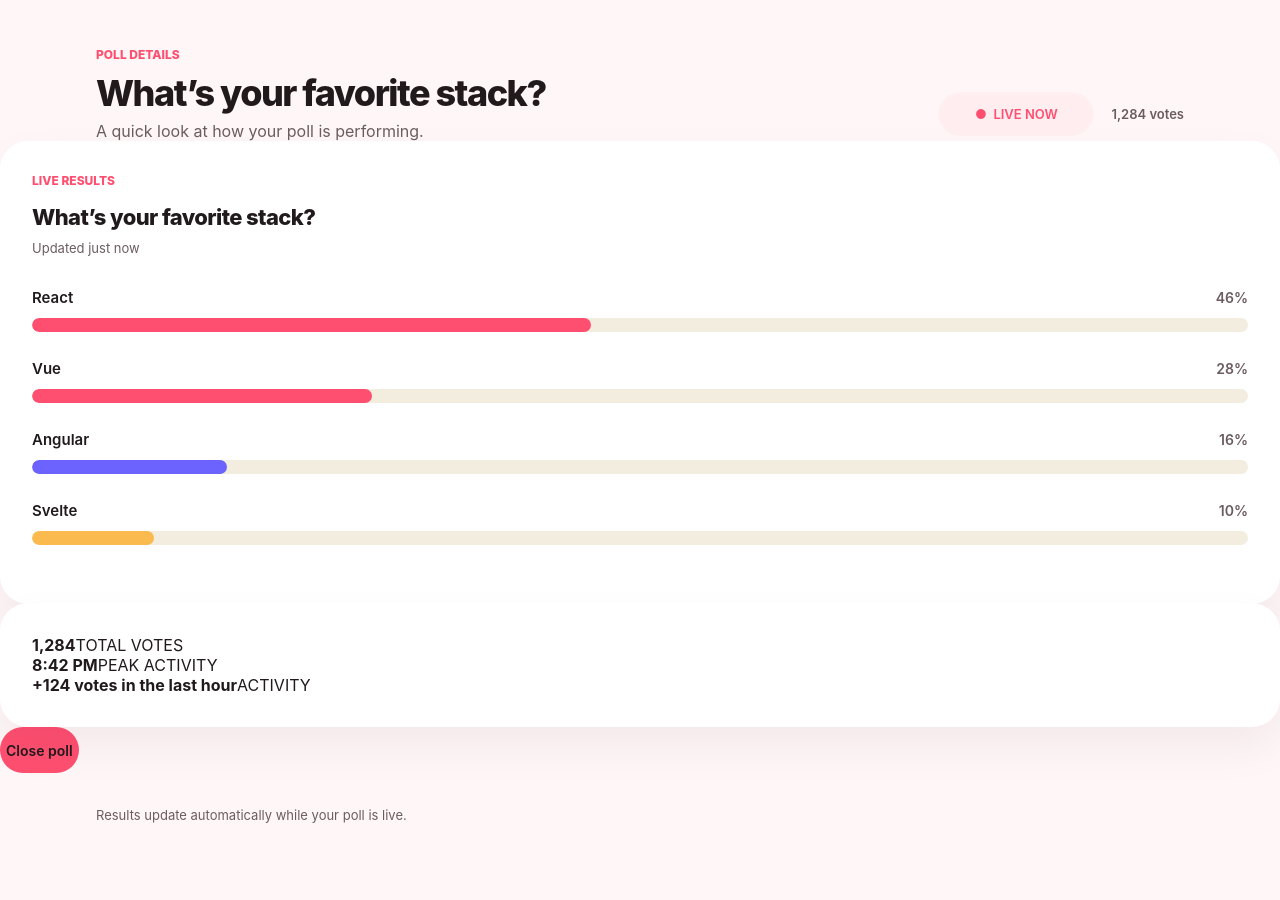
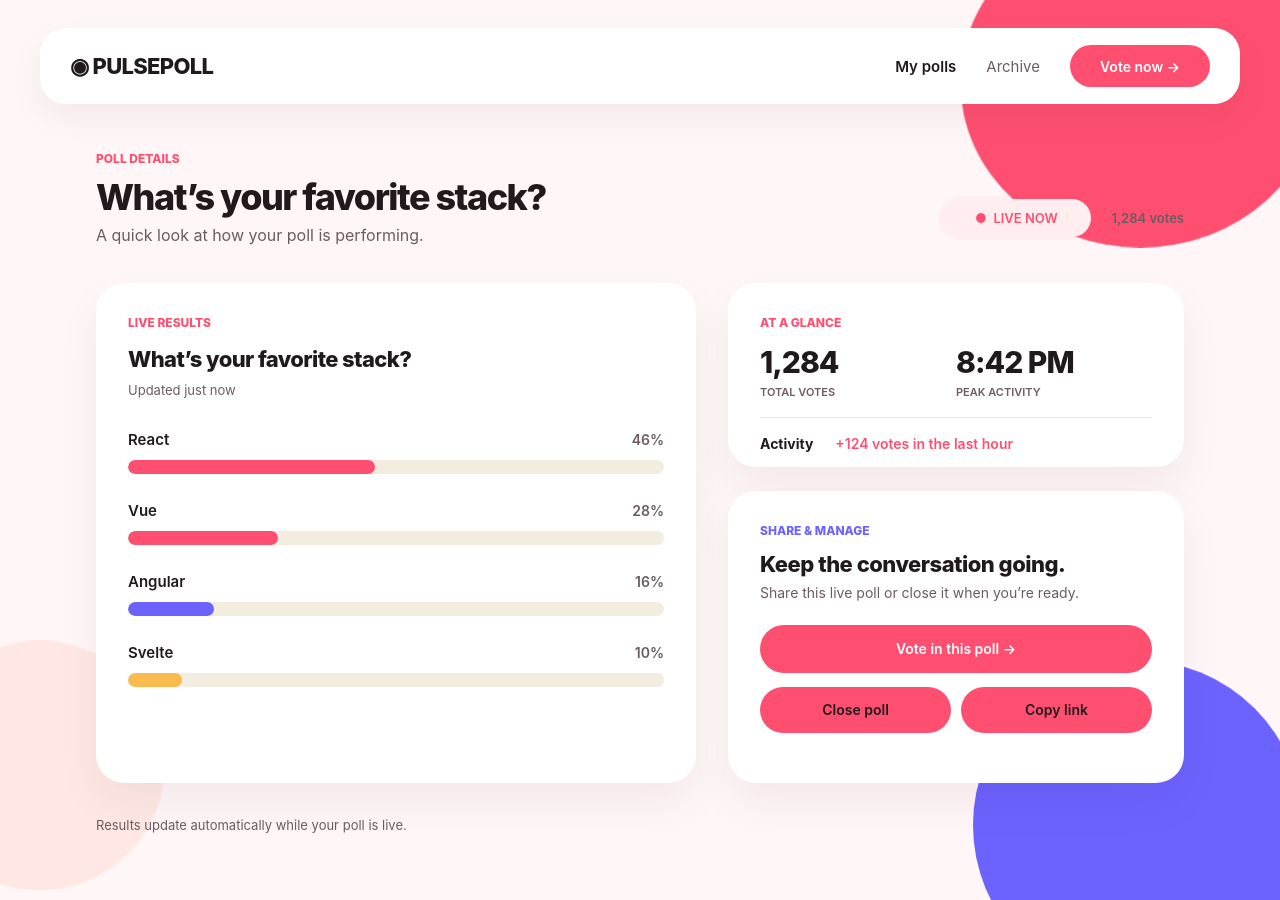
Before and after one commit to hari632/Pulse-Poll--Frontend, a React (Vite) app: page /p/1 in a window 1280 px wide. Built offline with nearby package versions, Linux system fonts and the light colour scheme; no server answers.

Commit message:
Add realtime poll details updates

```diff
--- a/src/pages/PollDetails/PollDetails.jsx
+++ b/src/pages/PollDetails/PollDetails.jsx
@@ -48,30 +48,34 @@
           return;
         }
 
+        // Initial poll data
         setPoll(data);
 
         // -----------------------------------------
-        // REALTIME POLL UPDATES
+        // REALTIME LIVE RESULTS
         // -----------------------------------------
-        unsubscribe = pollApi.subscribeToResults(pollId, (update) => {
+        unsubscribe = pollApi.subscribeToResults(
+          pollId,
+          (update) => {
             if (!isMounted) return;
 
             const updatedPoll = update?.poll || update;
 
             if (!updatedPoll) return;
 
-          // If the poll was closed while we are watching it
+            // If poll is closed while watching
             if (updatedPoll.status === "closed") {
               navigate(`/poll-closed/${code}`);
               return;
             }
 
-          // Update the poll state with the latest vote data
+            // Update poll without changing the existing UI
             setPoll((currentPoll) => ({
               ...(currentPoll || {}),
               ...updatedPoll,
             }));
-        });
+          }
+        );
       } catch (err) {
         if (!isMounted) return;
 
@@ -134,7 +138,8 @@
         })
       : DEFAULT_POLL.options;
 
-  const pollLink = `${window.location.origin}/poll-details/${code}`;
+  const pollLink =
+    `${window.location.origin}/poll-details/${code}`;
 
   async function handleCopy() {
     try {
@@ -167,6 +172,52 @@
 
   return (
     <main className="poll-details">
+
+      {/* =========================================
+          DECORATIVE BLOBS
+      ========================================= */}
+
+      <div className="poll-details__blob poll-details__blob--coral" />
+      <div className="poll-details__blob poll-details__blob--purple" />
+      <div className="poll-details__blob poll-details__blob--peach" />
+
+      {/* =========================================
+          NAVBAR
+      ========================================= */}
+
+      <header className="poll-details__navbar">
+        <Link
+          to="/"
+          className="poll-details__brand"
+        >
+          ◉ PULSEPOLL
+        </Link>
+
+        <nav>
+          <Link
+            to="/mypolls"
+            className="poll-details__active-link"
+          >
+            My polls
+          </Link>
+
+          <Link to="/archive">
+            Archive
+          </Link>
+
+          <Link
+            to={`/poll/${code}`}
+            className="poll-details__create"
+          >
+            Vote now →
+          </Link>
+        </nav>
+      </header>
+
+      {/* =========================================
+          HEADER
+      ========================================= */}
+
       <section className="poll-details__header">
         <div>
           <p className="poll-details__eyebrow">
@@ -191,6 +242,16 @@
         </div>
       </section>
 
+      {/* =========================================
+          DASHBOARD
+      ========================================= */}
+
+      <section className="poll-details__dashboard">
+
+        {/* =========================================
+            RESULTS CARD
+        ========================================= */}
+
         <article className="poll-details__results-card">
           <div className="poll-details__card-heading">
             <p>LIVE RESULTS</p>
@@ -214,7 +275,9 @@
                 <div className="poll-details__result-label">
                   <strong>{option.label}</strong>
 
-                <span>{option.percentage}%</span>
+                  <span>
+                    {option.percentage}%
+                  </span>
                 </div>
 
                 <div className="poll-details__track">
@@ -230,8 +293,18 @@
           </div>
         </article>
 
+        {/* =========================================
+            STATS CARD
+        ========================================= */}
+
         <article className="poll-details__stats-card">
-        <div>
+          <p className="poll-details__card-label">
+            AT A GLANCE
+          </p>
+
+          <div className="poll-details__stats">
+
+            <div className="poll-details__stat">
               <strong>
                 {currentTotalVotes.toLocaleString()}
               </strong>
@@ -239,7 +312,7 @@
               <span>TOTAL VOTES</span>
             </div>
 
-        <div>
+            <div className="poll-details__stat">
               <strong>
                 {poll?.peakActivity ||
                   DEFAULT_POLL.peakActivity}
@@ -248,15 +321,47 @@
               <span>PEAK ACTIVITY</span>
             </div>
 
-        <div>
-          <strong>
+          </div>
+
+          <div className="poll-details__divider" />
+
+          <div className="poll-details__activity">
+            <strong>Activity</strong>
+
+            <span>
               {poll?.activity ||
                 DEFAULT_POLL.activity}
-          </strong>
-
-          <span>ACTIVITY</span>
+            </span>
           </div>
         </article>
+
+        {/* =========================================
+            ACTIONS CARD
+        ========================================= */}
+
+        <article className="poll-details__actions-card">
+          <p className="poll-details__card-label">
+            SHARE &amp; MANAGE
+          </p>
+
+          <h2>
+            Keep the conversation going.
+          </h2>
+
+          <p className="poll-details__actions-description">
+            Share this live poll or close it when
+            you’re ready.
+          </p>
+
+          <button
+            type="button"
+            className="poll-details__share-button"
+            onClick={handleVote}
+          >
+            Vote in this poll →
+          </button>
+
+          <div className="poll-details__secondary-actions">
 
             <button
               type="button"
@@ -264,12 +369,35 @@
               onClick={handleClosePoll}
               disabled={closed}
             >
-        {closed ? "Closing..." : "Close poll"}
+              {closed
+                ? "Closing..."
+                : "Close poll"}
             </button>
 
+            <button
+              type="button"
+              className="poll-details__copy-button"
+              onClick={handleCopy}
+            >
+              {copied
+                ? "Copied ✓"
+                : "Copy link"}
+            </button>
+
+          </div>
+        </article>
+
+      </section>
+
+      {/* =========================================
+          FOOTER NOTE
+      ========================================= */}
+
       <p className="poll-details__footer">
-        Results update automatically while your poll is live.
+        Results update automatically while your poll
+        is live.
       </p>
+
     </main>
   );
 }
```
Lines whose indentation alone changed are shown as unchanged.
